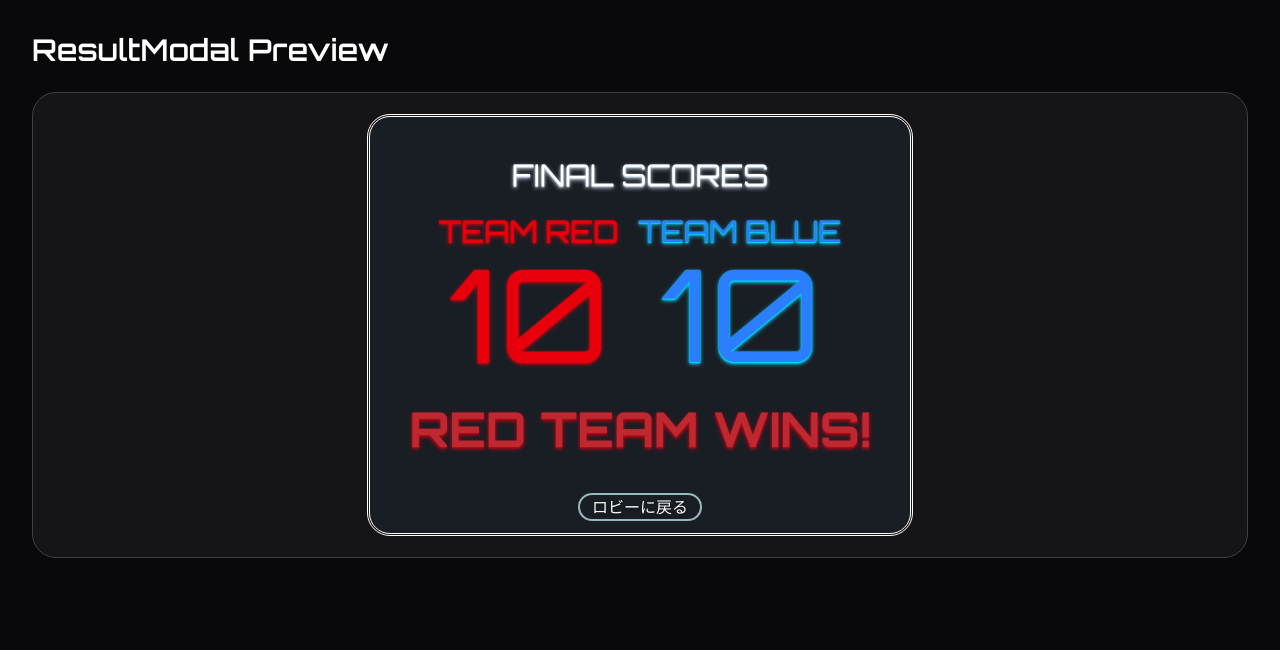
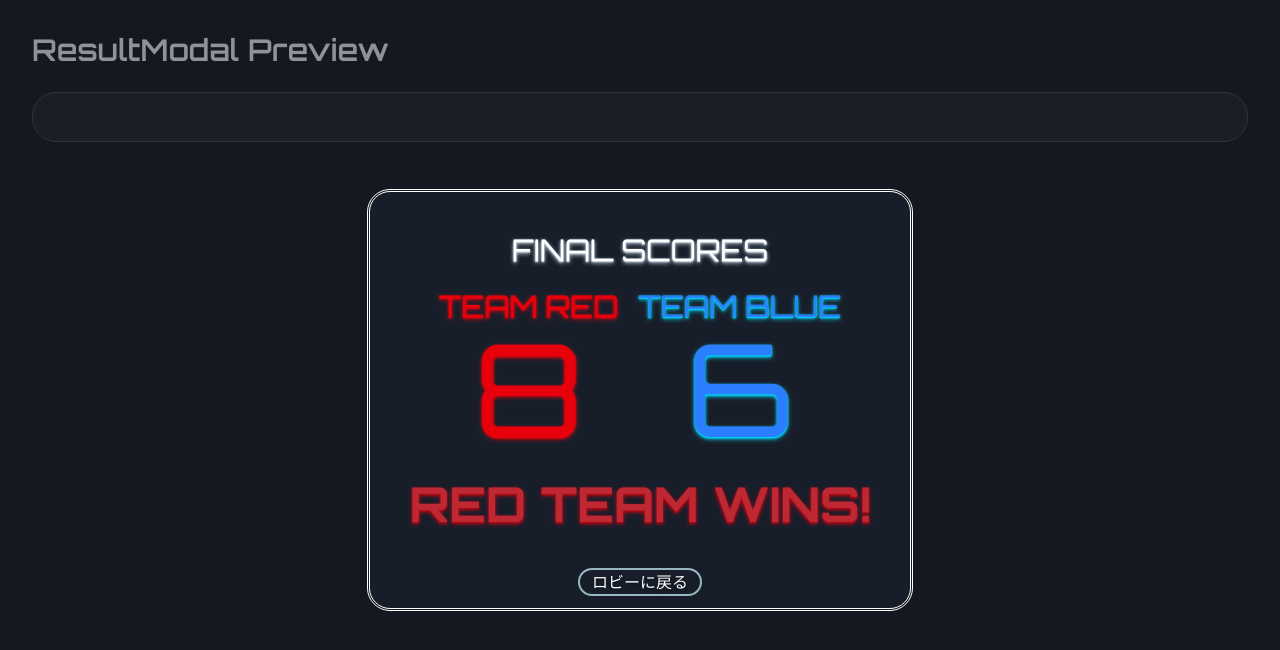
Before and after one commit to jack-app/jackHack2026_b, a Next.js app in the folder switch_game/: page /dev/resultmodal in a window 1280 px wide. Shown: the top 650 px of the page. Built offline with nearby package versions, Linux system fonts and the light colour scheme; a web font is replaced by a local one.

Commit message:
リザルトモーダルを画面中央に表示

```diff
--- a/switch_game/src/components/UI/ResultModal.tsx
+++ b/switch_game/src/components/UI/ResultModal.tsx
@@ -7,26 +7,41 @@ interface ResultModalProps {
   onReturnToTitle: () => void;
 }
 
-export default function ResultModal({ gameState, onReturnToTitle }: ResultModalProps) {
+export default function ResultModal({
+  gameState,
+  onReturnToTitle,
+}: ResultModalProps) {
+  const { red, blue } = gameState.score;
+  const winner = red > blue ? "RED" : blue > red ? "BLUE" : null;
+
   return (
-
-
-    <div className="bg-gray-800/40 place-self-center text-center outline-double rounded-[20px] pb-3 ">
-      <div className="text-bg-10 text-3xl pt-10 mb-5 text-shadow-md text-shadow-slate-300">FINAL SCORES
+    <div className="fixed inset-0 z-50 flex items-center justify-center bg-gray-800/50 p-4">
+      <div className="bg-gray-800/40 place-self-center text-center outline-double rounded-[20px] pb-3 ">
+        <div className="text-bg-10 text-3xl pt-10 mb-5 text-shadow-md text-shadow-slate-300">
+          FINAL SCORES
         </div>
-      <div className="flex place-content-center gap-5">
-        <div className="text-red-600 text-3xl
-        text-shadow-md text-shadow-red-600">TEAM RED
-          <p className="text-9xl">10</p>
+        <div className="flex place-content-center gap-5">
+          <div className="text-red-600 text-3xl text-shadow-md text-shadow-red-600">
+            TEAM RED
+            <p className="text-9xl">{red}</p>
           </div>
-        <div className="text-blue-500 text-3xl text-shadow-cyan-400 text-shadow-md">TEAM BLUE
-          <p className="text-9xl">10</p>
-         </div>
+          <div className="text-blue-500 text-3xl text-shadow-cyan-400 text-shadow-md">
+            TEAM BLUE
+            <p className="text-9xl">{blue}</p>
+          </div>
+        </div>
+        <p className="animate-pulse text-5xl text-red-500 text-shadow-md text-shadow-red-600 font-bold mt-7 pb-10 px-10">
+          {winner === "RED" && "RED TEAM WINS!"}
+          {winner === "BLUE" && "BLUE TEAM WINS!"}
+          {winner === null && "DRAW!"}
+        </p>
+        <button
+          onClick={onReturnToTitle}
+          className="text-white-100 rounded-[40px] border-2 px-3 border-cyan-100/70 text-shadow-md text-blue-red-100"
+        >
+          ロビーに戻る
+        </button>
       </div>
-      <p className="animate-pulse text-5xl text-red-500 text-shadow-md text-shadow-red-600 font-bold mt-7 pb-10 px-10">RED TEAM WINS!</p>
-      <button className="text-white-100 rounded-[40px] border-2 px-3 border-cyan-100/70 text-shadow-md text-blue-red-100">ロビーに戻る
-      </button>
     </div>
-
   );
 }
```
